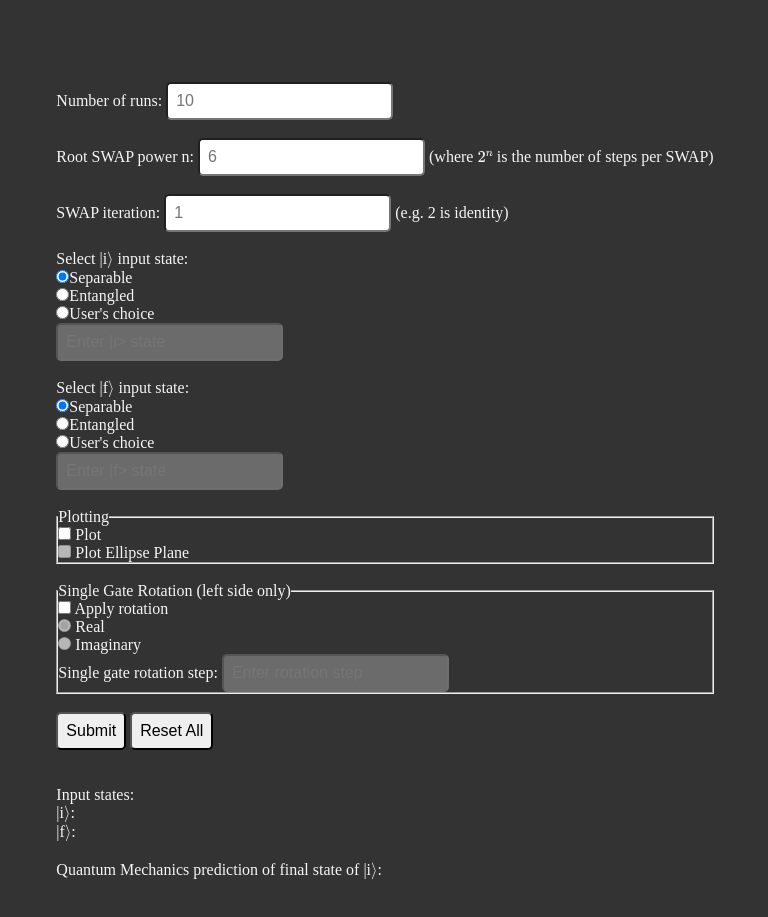
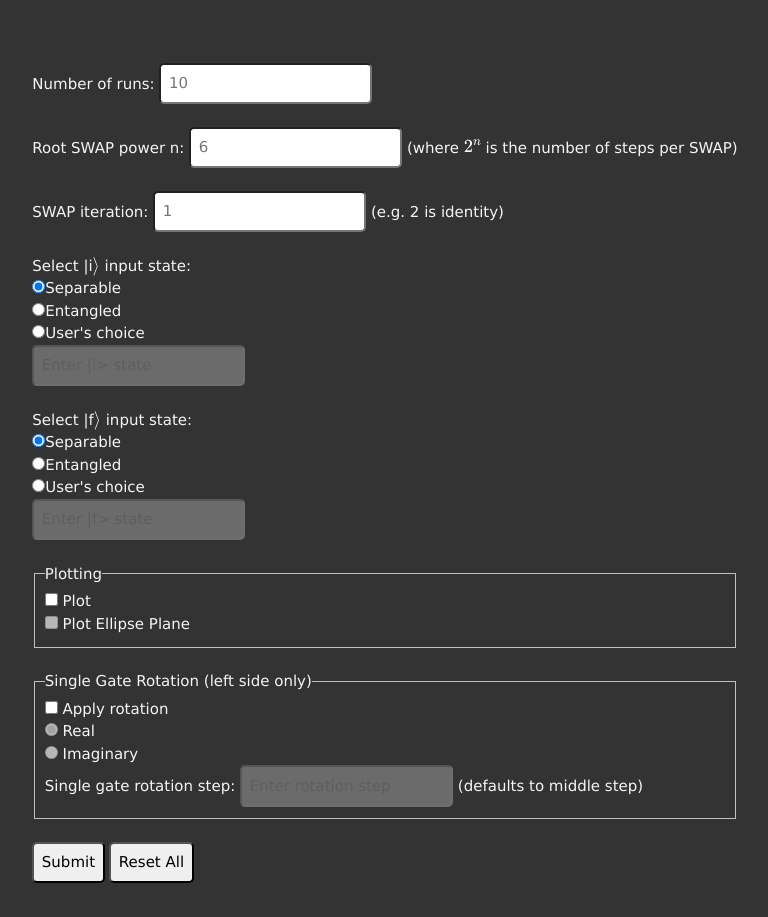
Before and after one commit to cosmic-creepus/weak_values, a Flask app: template weak_values_GUI/templates/weak_values.html in a window 1280 px wide. Shown: the top 917 px of the page, without its empty margins (255-1023 px from the left). Run offline with Flask 3, Linux system fonts and the light colour scheme; the template is opened without the code that fills it, so the values that code supplies are empty.

Commit message:
changed css style sheet

```diff
--- a/weak_values_GUI/templates/weak_values.html
+++ b/weak_values_GUI/templates/weak_values.html
@@ -8,6 +8,7 @@
     <meta http-equiv="X-UA-Compatible" content="ie=edge">
     <title>{{ title }}</title>
     <link href="{{ url_for('static', filename='css/style.css')}}" rel="stylesheet" />
+    <link rel="stylesheet" href="https://www.w3schools.com/w3css/4/w3.css">
 
     <style>
       .custom-blockquote {
@@ -18,6 +19,7 @@
 </head>
 
 <body>
+    <div class="w3-container w3-text-theme">
     <h1>{{ title }}</h1>
 
     <form id="myForm">
@@ -111,6 +113,7 @@
             <div>
                 <label for="rot_step">Single gate rotation step:</label>
                 <input type="text" name="rot_step" id="rot_step" placeholder="Enter rotation step" disabled/>
+                (defaults to middle step)
             </div>
         </fieldset>
         <br>
@@ -250,4 +253,6 @@
 <script src="https://polyfill.io/v3/polyfill.min.js?features=es6"></script>
 <script id="MathJax-script" async src="https://cdn.jsdelivr.net/npm/mathjax@3/es5/tex-mml-chtml.js"></script>
 
+    </div>
 </body>
+</html>
```
